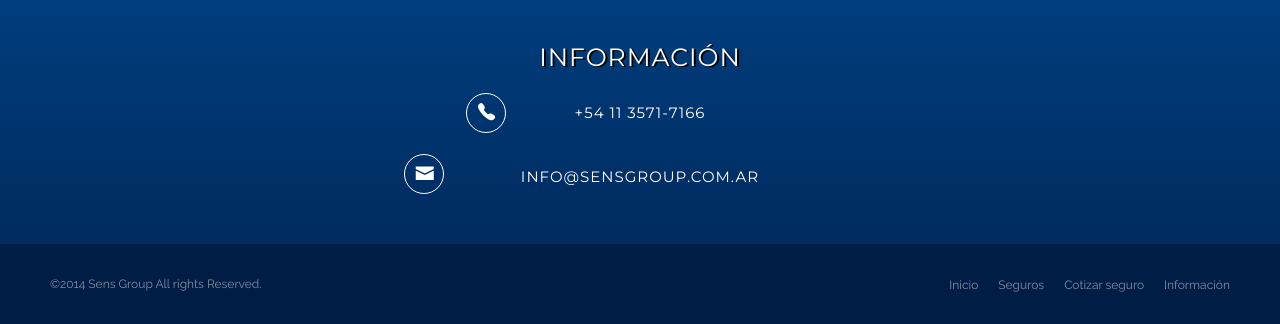
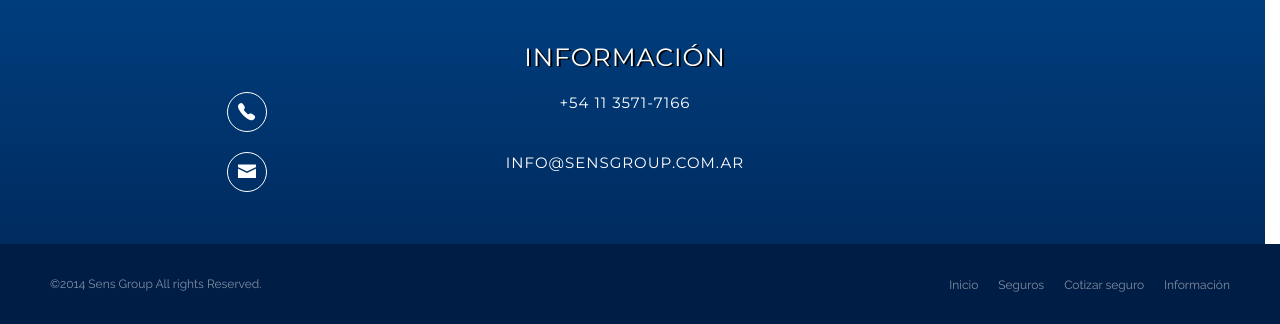
Before and after one commit to SHQ27/SENS, a PHP site: page / in a window 1280 px wide. Shown: the part 3512-3836 px from the top of the page. Run offline with PHP 8.4, Linux system fonts and the light colour scheme; some libraries are stand-ins or nearby versions; some web fonts are replaced.

Commit message:
Comienzo de fix de maqueta de info

```diff
--- a/css/index.css
+++ b/css/index.css
@@ -539,6 +539,7 @@
     height: 250px;
     width: 100%;
     background: -webkit-linear-gradient(#003E7E,#002B5F);
+    overflow: hidden;
 }
 
 #contact h3 {
@@ -555,8 +556,6 @@
 
 .contact__phone {
     position: relative;
-    left: 36%;
-    top: 10%;
     width: 40px;
     height: 40px;
     border: 1px solid white;
@@ -565,9 +564,9 @@
 
 .contact__phone .ion-ios7-telephone {
     position: absolute;
-    left: 28%;
-    top: 4%;
     color: white;
+    left: 27%;
+    top: 7%;
     font-size: 25px;
 }
 
@@ -584,15 +583,12 @@
     font-family: Montserrat, sans-serif;
     text-align: center;
     font-size: 15px;
-    margin-top: -10px;
     letter-spacing: 1px;
     padding-left: 0px;
 }
 
 .contact__mail-icon {
     position: relative;
-    left: 31%;
-    top: 10%;
     width: 40px;
     height: 40px;
     border: 1px solid white;
@@ -602,7 +598,7 @@
 .contact__mail-icon .ion-android-mail {
     position: absolute;
     left: 27%;
-    top: 18%;
+    top: 19%;
     color: white;
     font-size: 18px;
 }
@@ -612,7 +608,6 @@
     font-family: Montserrat, sans-serif;
     font-size: 15px;
     text-align: center;
-    margin-top: -7px;
     letter-spacing: 1px;
 }
 
@@ -622,6 +617,10 @@
 
 .contact__mail-icon:hover .ion-android-mail {
     color: #002D5C;
+}
+
+.contacto-row {
+    margin-top: 20px;
 }
 
                                             /* FOOTER */
--- a/index.php
+++ b/index.php
@@ -190,16 +190,35 @@
 
                                                     <!-- CONTACTO -->
 
-    <div id="contact">
+    <div id="contact" class='row'>
+        <div class='col-md-2'></div>
+        <div class='col-md-8'>
             <h3>INFORMACIÓN</h3>
+            <div class='row contacto-row'>
+                <div class='col-md-4'>
                     <div class="contact__phone">
                        <p class="ion-ios7-telephone"></p>
                     </div>
+                </div>
+                <div class='col-md-4'>
                     <p class="phone-number">+54 11 3571-7166</p>
+                </div>
+                <div class='col-md-4'>
+                </div>
+            </div>
+            <div class='row contacto-row'>
+                <div class='col-md-4'>
                     <div class="contact__mail-icon">
                         <p class="ion-android-mail"></p>
                     </div>
+                </div>
+                <div class='col-md-4'>
                     <p class="contact__mail-text">INFO@SENSGROUP.COM.AR</p>
+                </div>
+            </div>
+            <div class='col-md-4'></div>
+        </div>
+        <div class='col-md-2'></div>
     </div>
 
                                                     <!-- FOOTER -->
```
Lines whose indentation alone changed are shown as unchanged.
